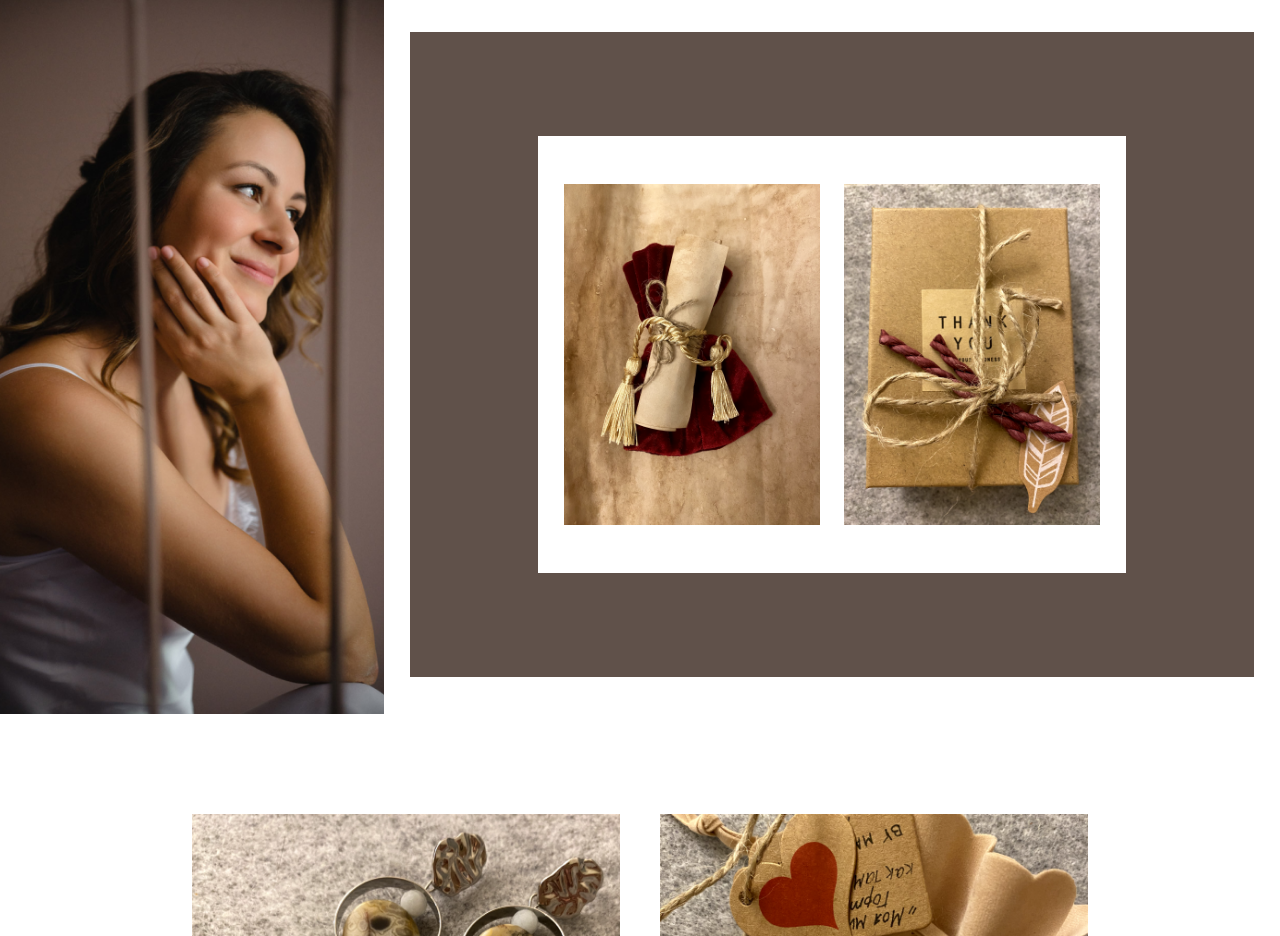
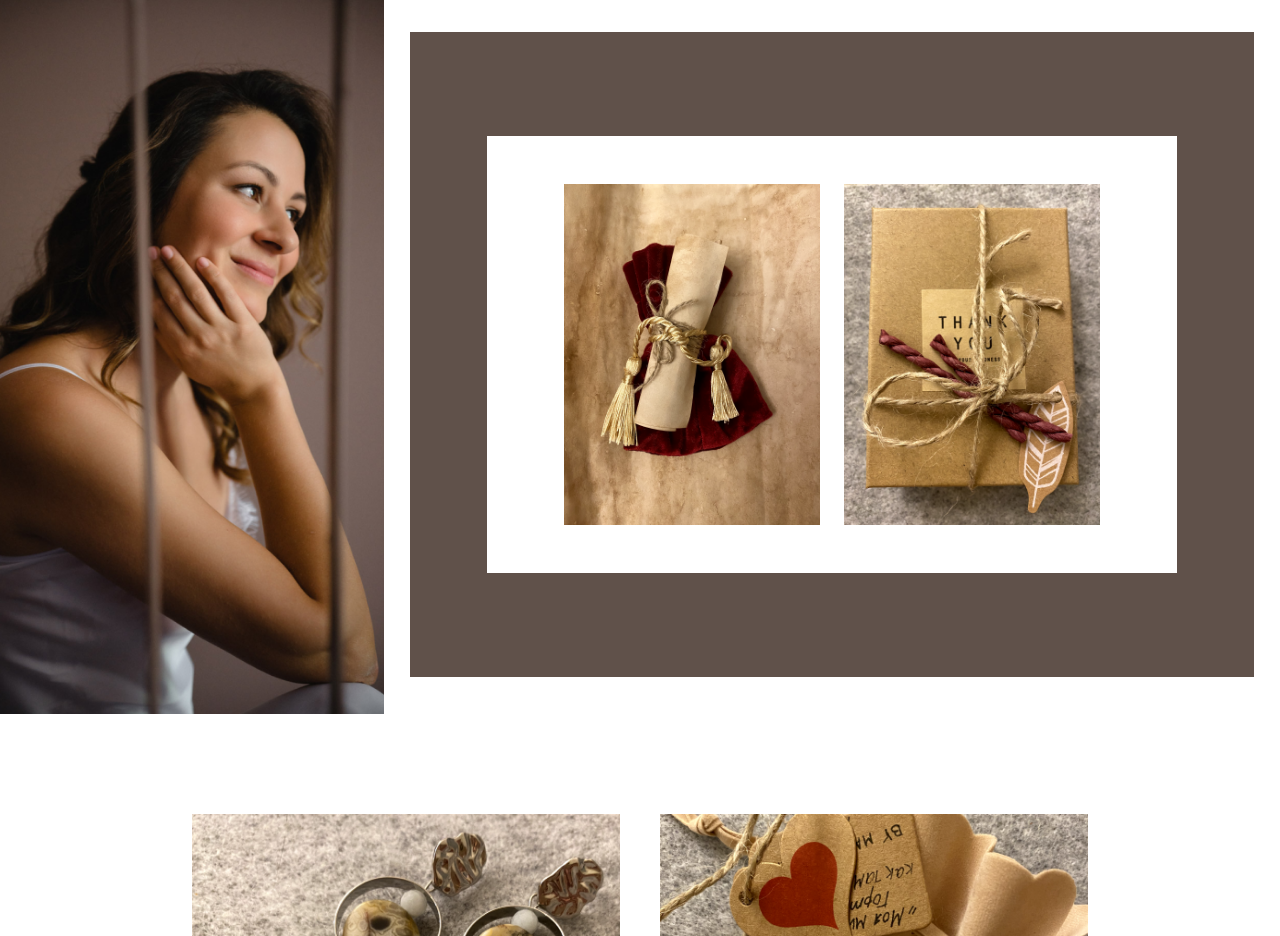
Before and after one commit to tarchevsky/sergi, a Next.js app: page / in a window 1280 px wide. Shown: the part 2140-3076 px from the top of the page. Built offline with nearby package versions, Linux system fonts and the light colour scheme.

Commit message:
Скорректированы отступы в блоке decorative

```diff
--- a/src/components/decorative/Decorative.tsx
+++ b/src/components/decorative/Decorative.tsx
@@ -12,7 +12,7 @@ const Decorative = () => {
 				className='xl:min-h-[90vh] w-full object-cover'
 			/>
 			<div className='flex justify-center bg-[#60514A] py-[2vh] xl:py-[13vh]'>
-				<div className='flex gap-6 justify-center bg-white py-[2vh] sm:py-[2vh] md:py-[6vh] px-[2vw]'>
+				<div className='flex gap-6 justify-center bg-white py-[2vh] sm:py-[2vh] md:py-[6vh] px-[6vw]'>
 					<Image
 						src='/decorative/1.png'
 						alt='Декоративная картинка с мешочком и запиской'
```
